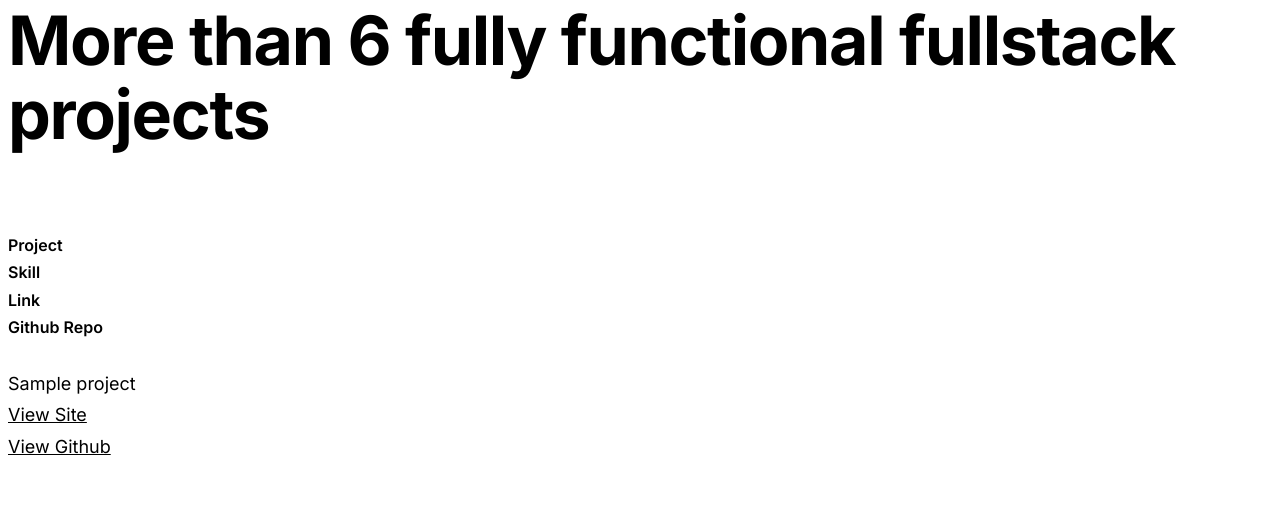
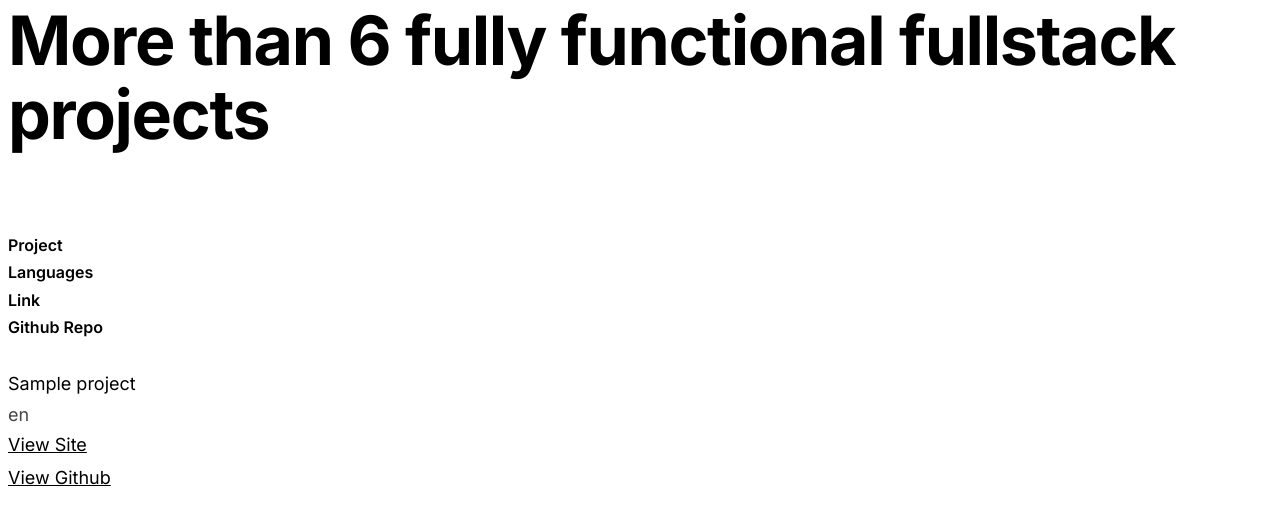
Before and after one commit to dev-jey/portfolio, a Django app: page /about/ in a window 1280 px wide; the page is wider, and only the part inside the window is pictured. Shown: the part 1421-1948 px from the top of that part. Run offline with Django 3.2, Linux system fonts and the light colour scheme; tables that the repository leaves empty hold one stand-in row (values such as "Sample post").

Commit message:
Add project languages to about page

```diff
--- a/templates/aboutpage.html
+++ b/templates/aboutpage.html
@@ -34,12 +34,14 @@
             <div data-anim-child="slide-up delay-1">
               <p class="text-lg sm:text-base">
                 Over time, I have gotten to enjoy my passion for programming. I have gained a lot of skills and
-                 expertise in different technologies.
+                expertise in different technologies.
               </p>
               <p class="text-lg sm:text-base mt-32 md:mt-20">
-                I am focused on <b>code quality</b>, and timely delivery of features. I can work well under team settings,
-                and use different collaborative tools to deliver a project within a shorter time. Additionally, I am open
-                 minded and receptive to <b>feedback</b>.
+                I am focused on <b>code quality</b>, and timely delivery of features. I can work well under team
+                settings,
+                and use different collaborative tools to deliver a project within a shorter time. Additionally, I am
+                open
+                minded and receptive to <b>feedback</b>.
               </p>
             </div>
           </div>
@@ -95,7 +97,7 @@
 
         <div class="col-lg-3 offset-lg-1 col-md-3 offset-md-1">
           <p class="title-xs fw-600 text-black">
-            Skill
+            Languages
           </p>
         </div>
 
@@ -128,7 +130,7 @@
 
           <div class="col-lg-3 offset-lg-1 col-md-3 offset-md-1">
             <p class="text-lg">
-              {{project.skill.title}}
+              {{project.languages}}
             </p>
           </div>
 
@@ -161,7 +163,8 @@
 
   <!-- section start -->
   <section data-parallax="0.7" class="layout-pt-lg layout-pb-lg">
-    <div data-parallax-target class="overlay-black-md bg-image js-lazy" data-bg="{% static 'img/backgrounds/3.jpg' %}"></div>
+    <div data-parallax-target class="overlay-black-md bg-image js-lazy" data-bg="{% static 'img/backgrounds/3.jpg' %}">
+    </div>
 
     <!-- container start -->
     <div class="container z-5">
```
